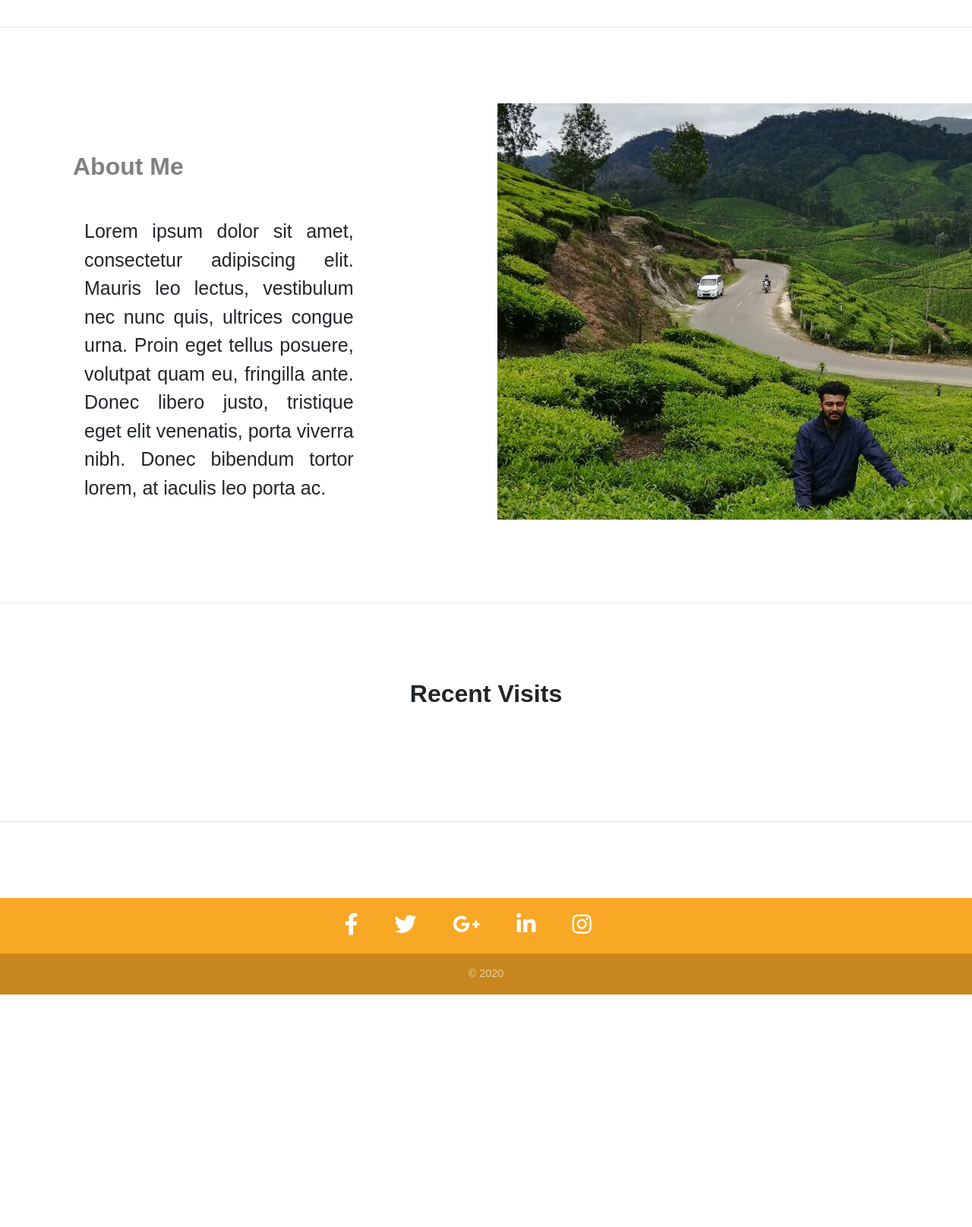
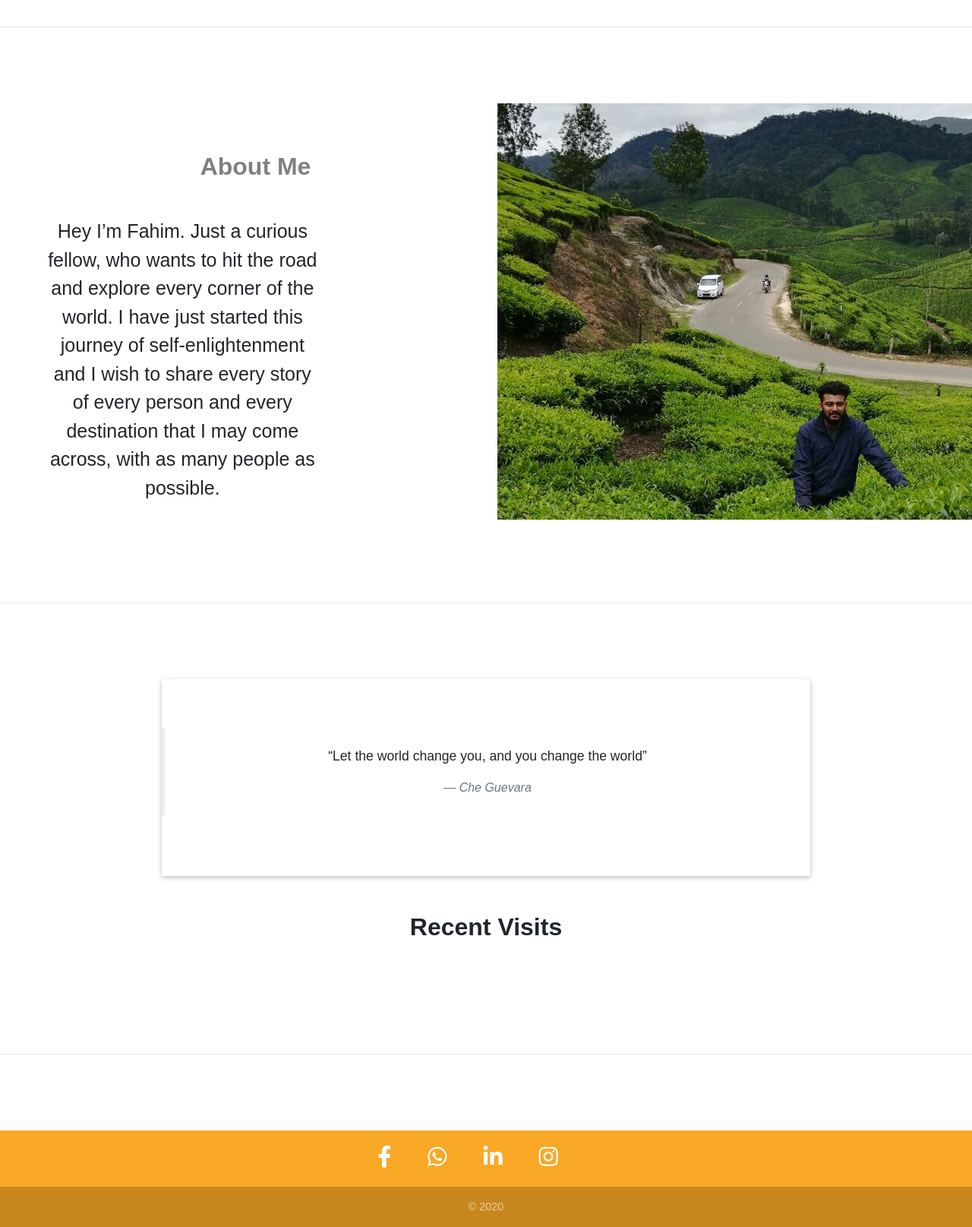
Before and after one commit to amjadamju/traveller-blog, a PHP site: page / in a window 1280 px wide; the page is wider, and only the part inside the window is pictured. Shown: the part 865-2480 px from the top of that part at 76% size. Before the commit the page ends 2174 px from the top of that part, so only its background shows below. Run offline with PHP 8.4, Linux system fonts and the light colour scheme; data that the repository does not hold is empty; some libraries are stand-ins or nearby versions.

Commit message:
modified home page

```diff
--- a/css/style.css
+++ b/css/style.css
@@ -62,7 +62,7 @@ body{
         size: 30px;
     }
     .about-image{
-        display: none;
+        /* display: none; */
     }
     .hr-line{
         margin-top: 40px;
--- a/index.php
+++ b/index.php
@@ -31,25 +31,33 @@
       <h1 class="b-name align-middle mb-3 responsive-font-size"><span class="align-middle">I'm Fahi_dTraveller</span>
       </h1>
       <div class="row">
+        <a href="https://wa.me/8714458402">
           <img class="m-3 icon-item" src="https://img.icons8.com/doodle/48/000000/whatsapp.png" />
+        </a>
+        <a href="https://www.instagram.com/fahi_dtraveller/">
           <img class="m-3 icon-item" src="https://img.icons8.com/doodle/48/000000/instagram-new.png" />
+        </a>
+        <a href="https://www.linkedin.com/in/mohamed-fahim-586b8a18a/">
+          <img class="m-3 icon-item" src="https://img.icons8.com/doodle/48/000000/linkedin--v2.png" />
+        </a>
+        <a href="https://www.facebook.com/mfahim1997">
           <img class="m-3 icon-item" src="https://img.icons8.com/doodle/48/000000/facebook-new.png" />
-        <img class="m-3 icon-item" src="https://img.icons8.com/doodle/48/000000/twitter--v1.png" />
+        </a>
       </div>
+      <a href="#about">
         <button type="button" class="btn m-5 transparent" href="#about">
           <p style="color: white;">Explore more</p>
         </button>
+      </a>
     </div>
   </section>
   <hr class="hr-line">
   <section id="about" class="m-5">
     <div class="row mt-3">
       <div class="col-sm-6 py-3">
-        <h2 class="m-5 about-head">About Me</h2>
-        <p class="ml-5 col-md-8 mr-5 mt-5 about " style="text-align: justify">
-          Lorem ipsum dolor sit amet, consectetur adipiscing elit. Mauris leo lectus, vestibulum nec nunc quis, ultrices
-          congue urna. Proin eget tellus posuere, volutpat quam eu, fringilla ante. Donec libero justo, tristique eget
-          elit venenatis, porta viverra nibh. Donec bibendum tortor lorem, at iaculis leo porta ac.
+        <h2 class="m-5 about-head text-center">About Me</h2>
+        <p class=" col-md-8 mt-5 about text-center" style="text-align: justify">
+          Hey I’m Fahim. Just a curious fellow, who wants to hit the road and explore every corner of the world. I have just started this journey of self-enlightenment and I wish to share every story of every person and every destination that I may come across, with as many people as possible.
         </p>
       </div>
       <div class="col-sm-6">
@@ -59,10 +67,17 @@
   </section>
   <!--Mask with wave-->
   <hr class="hr-line">
-
+  <section id="quote">
+    <div class="jumbotron jumbotron-fluid col-sm-8 mx-auto m-3">
+      <blockquote class="blockquote text-center">
+        <p class="mb-0">“Let the world change you, and you change the world”</p>
+        <footer class="blockquote-footer mb-3"><cite title="Source Title">Che Guevara</cite></footer>
+      </blockquote>
+    </div>
+  </section>
   <section id="travel-cards" class="mb-5">
     <h2 class="m-5 text-center card-head" style="text-align: center;">Recent Visits</h2>
-    <div class="row no-gutters mt-5">
+    <div class="row no-gutters mt-5" style="margin-left: auto;margin-right:auto;">
       <?php
       $dbhost = "localhost";
       $dbuser = "root";
@@ -86,7 +101,7 @@
             <a id="abc" class="white-text card-hover" onclick="postpage();">
               <form class="idpass" method="post" action="post.php">
                 <input style="display:none" name="postid" type="text" value="<?php echo $row['post_id']; ?>">
-              <input style="color:black;" type="submit" value="<?php echo $row["post_head"];?>" name="postsend">
+                <input style="color:black;" type="submit" value="<?php echo $row["post_head"]; ?>" name="postsend">
               </form>
             </a>
           </div>
@@ -112,23 +127,18 @@
             <div class="mb-3 flex-center">
 
               <!-- Facebook -->
-              <a class="fb-ic">
+              <a class="fb-ic" href="https://www.facebook.com/mfahim1997">
                 <i class="fab fa-facebook-f fa-lg white-text mr-md-5 mr-3 fa-2x"> </i>
     </a>
-              <!-- Twitter -->
-              <a class="tw-ic">
-                <i class="fab fa-twitter fa-lg white-text mr-md-5 mr-3 fa-2x"> </i>
-              </a>
-              <!-- Google +-->
-              <a class="gplus-ic">
-                <i class="fab fa-google-plus-g fa-lg white-text mr-md-5 mr-3 fa-2x"> </i>
+              <a class="wa-ic" href="https://wa.me/8714458402">
+              <i class="fab fa-whatsapp fa-lg white-text mr-md-5 mr-3 fa-2x"></i>
               </a>
               <!--Linkedin -->
-              <a class="li-ic">
+              <a class="li-ic" href="https://www.linkedin.com/in/mohamed-fahim-586b8a18a/">
                 <i class="fab fa-linkedin-in fa-lg white-text mr-md-5 mr-3 fa-2x"> </i>
               </a>
               <!--Instagram-->
-              <a class="ins-ic">
+              <a class="ins-ic" href="https://www.instagram.com/fahi_dtraveller/">
                 <i class="fab fa-instagram fa-lg white-text mr-md-5 mr-3 fa-2x"> </i>
               </a>
             </div>
```
Also changed, not shown: post.php (+3 -4 lines), img/carousel2.jpg (added). Lines whose indentation alone changed are shown as unchanged.
